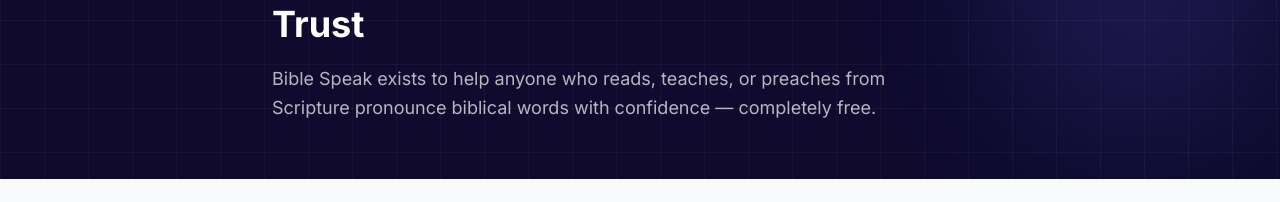
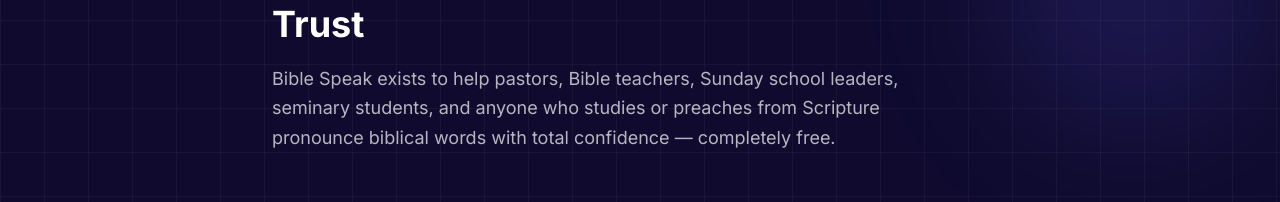
Before and after one commit to brighttribe/biblespeak-nextjs, a Next.js app: page /about in a window 1280 px wide. Shown: the part 221-423 px from the top of the page. Built offline with nearby package versions, Linux system fonts and the light colour scheme; no server answers.

Commit message:
Update About hero to lead with pastors and Bible teachers
Co-Authored-By: Claude Sonnet 4.6 <noreply@anthropic.com>

```diff
--- a/app/about/page.tsx
+++ b/app/about/page.tsx
@@ -51,7 +51,7 @@ export default function AboutPage() {
           <p className="text-brand text-xs font-semibold uppercase tracking-widest mb-3">About Bible Speak</p>
           <h1 className="text-4xl font-bold mb-5">The Bible Pronunciation Resource Pastors Trust</h1>
           <p className="text-white/70 text-lg leading-relaxed max-w-2xl">
-            Bible Speak exists to help anyone who reads, teaches, or preaches from Scripture pronounce biblical words with confidence — completely free.
+            Bible Speak exists to help pastors, Bible teachers, Sunday school leaders, seminary students, and anyone who studies or preaches from Scripture pronounce biblical words with total confidence — completely free.
           </p>
         </div>
       </div>
```
